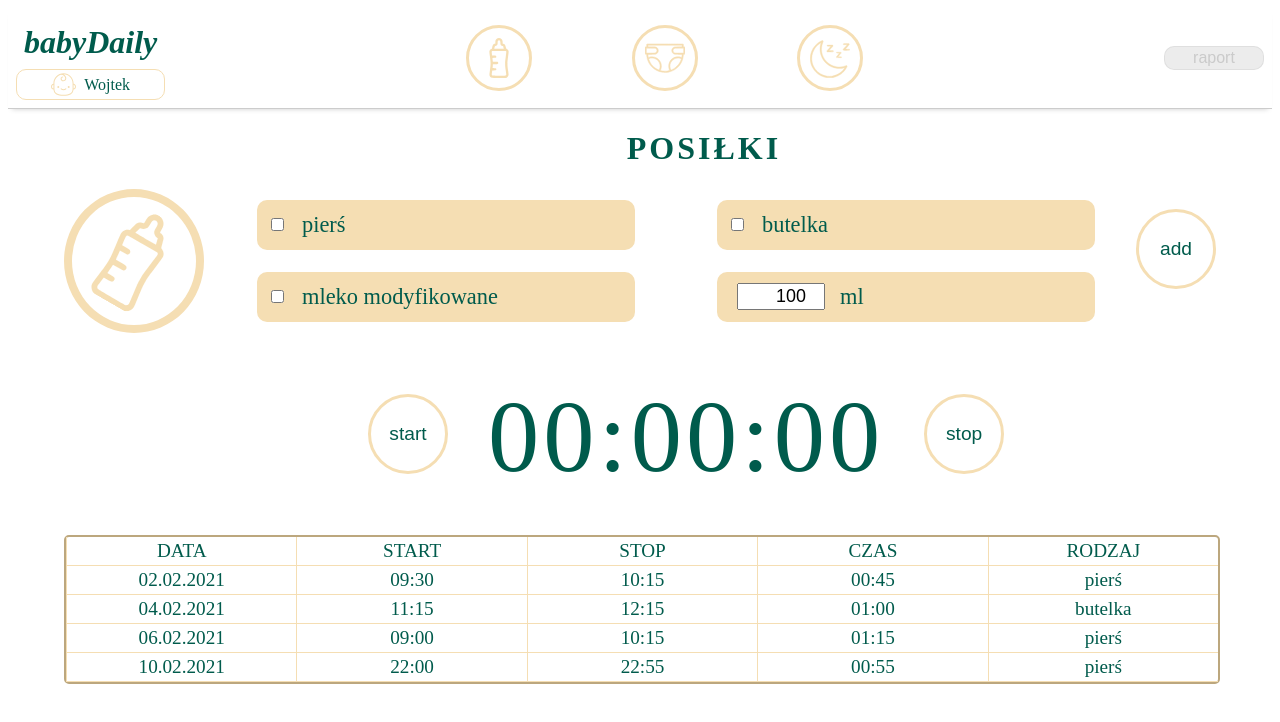
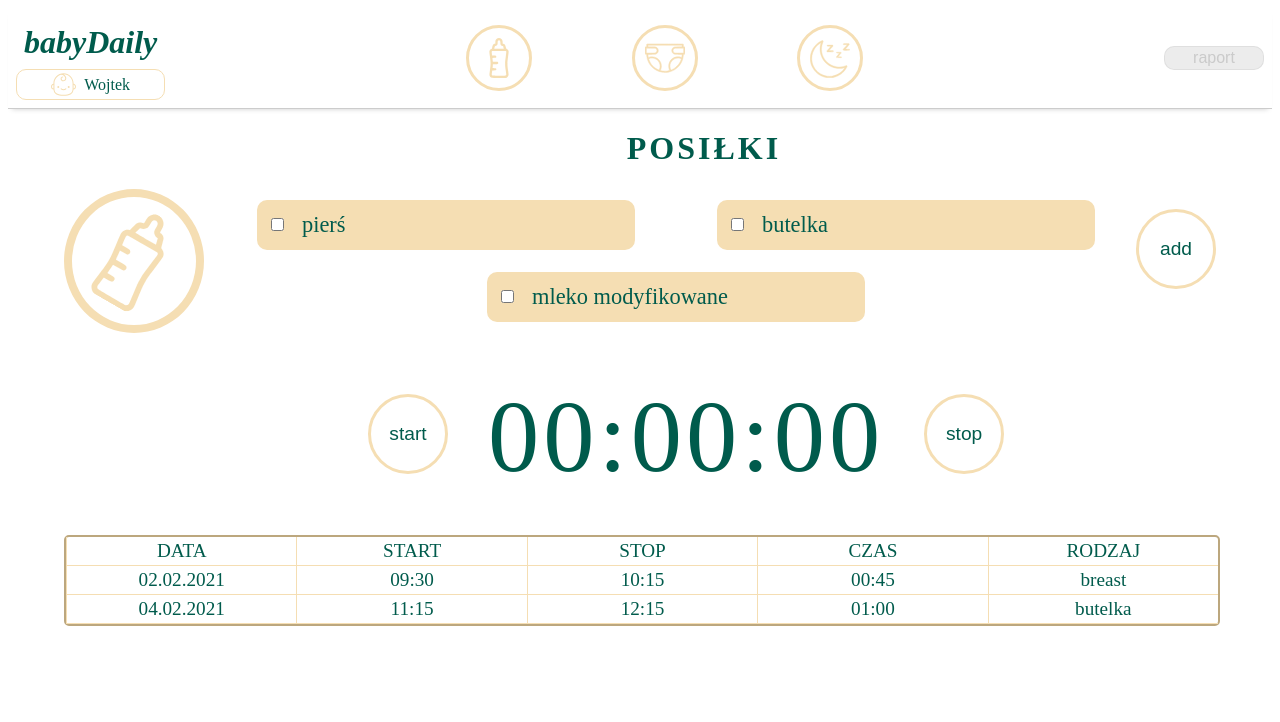
Before and after one commit to michalPastewski/babyDaily_app, a React (Create React App) app: page /meal in a window 1280 px wide. Shown: the top 722 px of the page. Built offline with nearby package versions, Linux system fonts and the light colour scheme.

Commit message:
FEAT: redux implementation

```diff
--- a/package.json
+++ b/package.json
@@ -9,8 +9,10 @@
     "classnames": "^2.2.6",
     "react": "^17.0.1",
     "react-dom": "^17.0.1",
+    "react-redux": "^7.2.2",
     "react-router-dom": "^5.2.0",
     "react-scripts": "4.0.1",
+    "redux": "^4.0.5",
     "web-vitals": "^0.2.4"
   },
   "scripts": {
--- a/src/components/MealCheckbox.js
+++ b/src/components/MealCheckbox.js
@@ -2,15 +2,20 @@ import { React, useState } from 'react';
 import styles from '../styles/meal.module.css';
 
 const MealCheckbox = () => {
-  const [value, setNeValue] = useState(100);
+  const [value, setNewValue] = useState(100);
+  const [checked, setChecked] = useState(false);
 
   const handleChangeValue = (e) => {
-    return setNeValue(e.target.value);
+    return setNewValue(e.target.value);
+  }
+
+  const handleOnChack = (e) => {
+    console.log(e.target);
   }
 
   return (
     <div className={styles.checkbox__menu}>
-      <div className={styles.checkbox__menu__section}>
+      <div className={styles.checkbox__menu__section} onClick={handleOnChack}>
         <input type="checkbox" id="one" name="one" className={styles.input} />
         <label htmlFor="one" className={styles.lable}>pierś</label>
       </div>
@@ -22,10 +27,10 @@ const MealCheckbox = () => {
         <input type="checkbox" id="three" name="three"  className={styles.input} />
         <label htmlFor="three" className={styles.lable}>mleko modyfikowane</label>
       </div>
-      <div className={styles.checkbox__menu__section}>
+      {/* <div className={styles.checkbox__menu__section}>
         <input type="number" id="num"  name="num" className={styles.input__num} value={value} onChange={handleChangeValue}/>
         <label htmlFor="num" className={styles.lable}>ml</label>
-      </div>
+      </div> */}
     </div>
   )
 };
--- a/src/components/MealTable.js
+++ b/src/components/MealTable.js
@@ -1,14 +1,11 @@
 import React from 'react';
+import { useSelector } from 'react-redux';
+
 import styles from '../styles/meal.module.css';
 
-const practiseDatas = [
-  {date: "02.02.2021", start: "09:30", stop: "10:15", time: "00:45", type: "pierś"},
-  {date: "04.02.2021", start: "11:15", stop: "12:15", time: "01:00", type: "butelka"},
-  {date: "06.02.2021", start: "09:00", stop: "10:15", time: "01:15", type: "pierś"},
-  {date: "10.02.2021", start: "22:00", stop: "22:55", time: "00:55", type: "pierś"},
-]
+const MealTable = () => {
+  const dataList = useSelector(state => state.meal);
 
-const MealTable = () => {
   return (
     <section className={styles.table}>
         <header className={styles.table__row}>
@@ -19,11 +16,11 @@ const MealTable = () => {
           <div className={styles.table__item}>RODZAJ</div>
         </header>
         {
-          practiseDatas.map((data, i) => (
-                <div className={styles.table__row} key={i}>
+          dataList.map((data) => (
+                <div className={styles.table__row} key={data.id}>
                   <div className={styles.table__item}>{data.date}</div>
                   <div className={styles.table__item}>{data.start}</div>
-                  <div className={styles.table__item}>{data.stop}</div>
+                  <div className={styles.table__item}>{data.end}</div>
                   <div className={styles.table__item}>{data.time}</div>
                   <div className={styles.table__item}>{data.type}</div>
                 </div>))
--- a/src/components/Stopwatch.js
+++ b/src/components/Stopwatch.js
@@ -8,6 +8,13 @@ const Stopwatch = () => {
   const [isActive, setIsActive] = useState(false);
   const [isPause, setIsPause] = useState(false);
   const countRef = useRef(null);
+
+  const [state, setState] = useState({
+    start: '',
+    end: '',
+    time: '',
+    type: []
+  })
 
   const startTimer = () => {
     setIsActive(true);
--- a/src/index.js
+++ b/src/index.js
@@ -2,11 +2,15 @@ import React from 'react';
 import ReactDOM from 'react-dom';
 import App from './App';
 import reportWebVitals from './reportWebVitals';
+import { Provider } from 'react-redux';
+import store from './store';
 
 ReactDOM.render(
-  <React.StrictMode>
-    <App />
-  </React.StrictMode>,
+  <Provider store={store}>
+    <React.StrictMode>
+      <App />
+    </React.StrictMode>
+  </Provider>,
   document.getElementById('root')
 );
 
--- /dev/null
+++ b/src/state/meal.js
@@ -0,0 +1,43 @@
+//ACTIONS
+const ADD = "ADD";
+
+//INITIAL STATE:
+const initialState = [
+  {
+    id: 1454779968,
+    date: '02.02.2021',
+    start: '09:30',
+    end: "10:15",
+    time: "00:45",
+    type: "breast"
+  },
+  {
+    id: 3783826922,
+    date: "04.02.2021",
+    start: "11:15",
+    end: "12:15",
+    time: "01:00",
+    type: "butelka"
+  },
+];
+
+//REDUCER
+export default function(state = initialState, action) {
+  switch(action.type) {
+    case ADD:
+      return [...state,
+      {
+        id: Math.floor(Date.now()/(Math.random()*2020)),
+        date: Date.toLocalDateString(),
+        start: action.payload.start,
+        end: action.payload.end,
+        time: action.payload.time,
+        type: action.payload.type
+      }];
+    default:
+      return state;
+  }
+}
+
+//ACTON CREATORS
+export const add = (data) => ({type: ADD, payload: data});
--- /dev/null
+++ b/src/store.js
@@ -0,0 +1,8 @@
+import { createStore, combineReducers } from 'redux';
+import meal from './state/meal';
+
+const reducers = combineReducers({meal});
+
+const store = createStore(reducers, window.__REDUX_DEVTOOLS_EXTENSION__ && window.__REDUX_DEVTOOLS_EXTENSION__());
+
+export default store;
```
Also changed, not shown: 1 other file (tests, documents, lock files or other folders).
